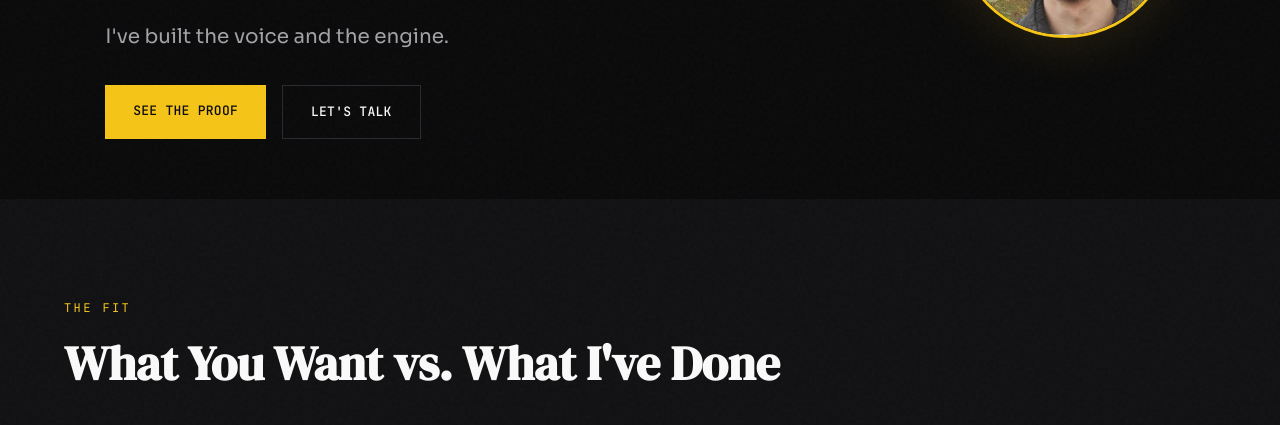
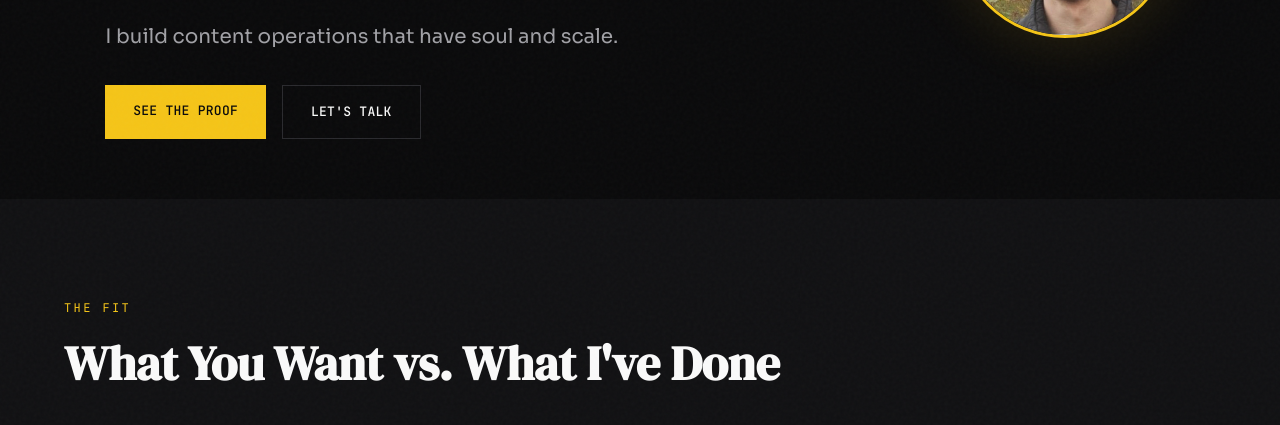
Before and after one commit to iguanas/ramp-application, a plain HTML site: page index.html in a window 1280 px wide. Shown: the part 375-800 px from the top of the page. Drawn offline with Linux system fonts and the light colour scheme.

Commit message:
Hero: content operations that have soul and scale
Co-Authored-By: Claude Opus 4.5 <noreply@anthropic.com>

```diff
--- a/index.html
+++ b/index.html
@@ -861,7 +861,7 @@
                         not a content calendar.
                     </h1>
                     <p class="hero-subtitle">
-                        I've built the voice and the engine.
+                        I build content operations that have soul and scale.
                     </p>
                     <div class="hero-cta">
                         <a href="#proof" class="btn btn-primary">SEE THE PROOF</a>
```
